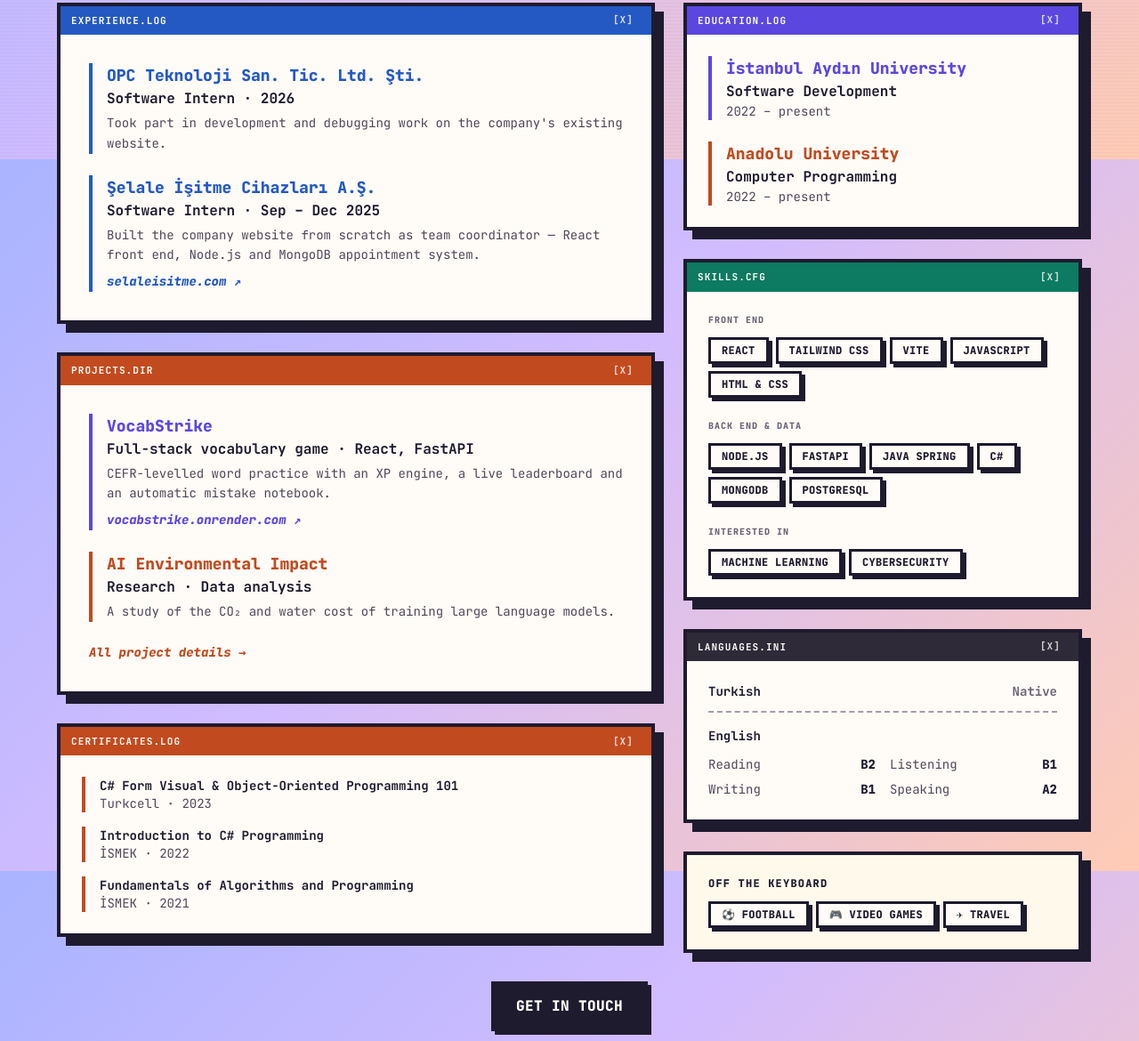
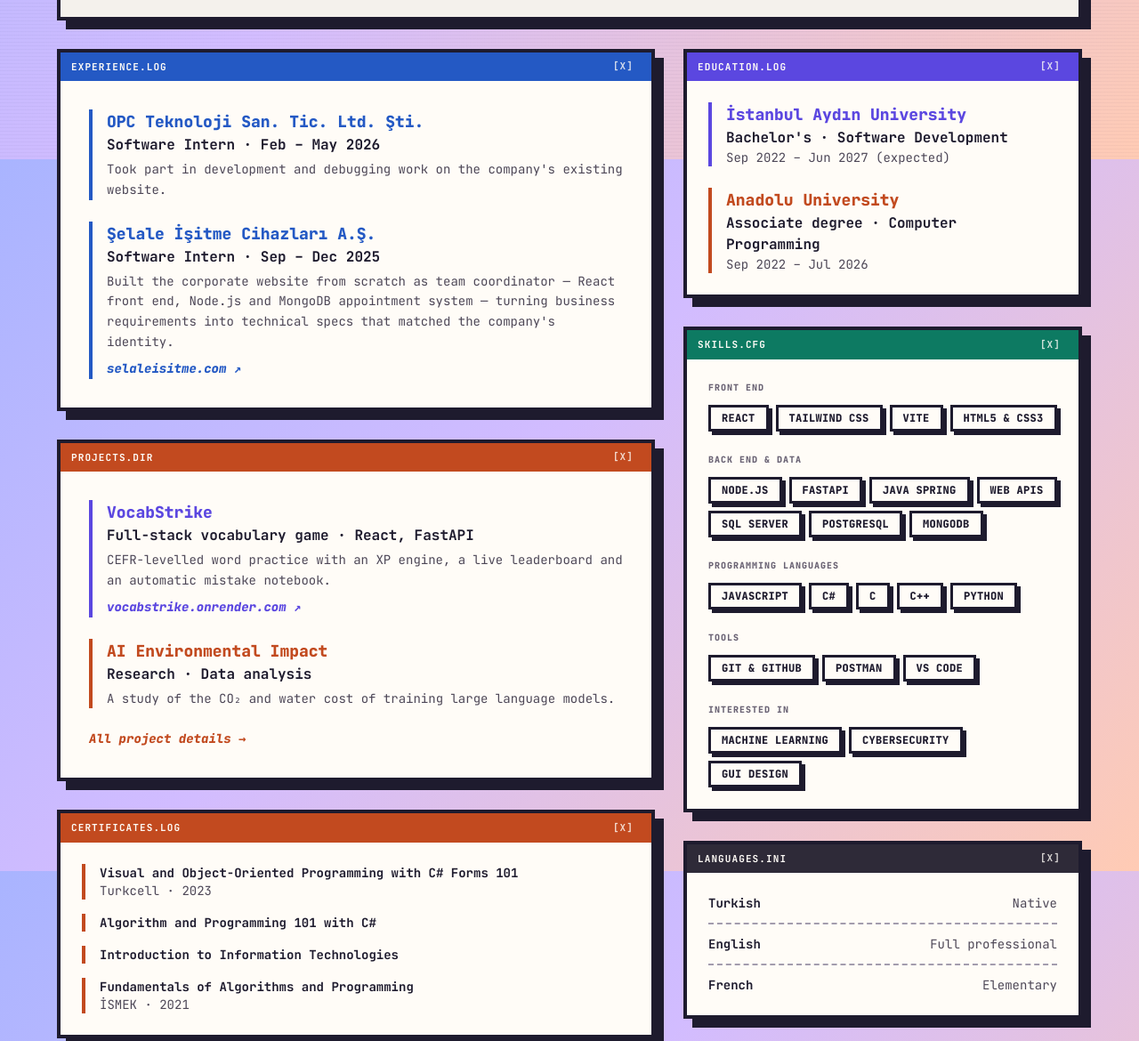
Before and after one commit to Yasin05-code/yasinkaya, a website: page cv.html in a window 1280 px wide. Shown: the part 621-1791 px from the top of the page at 89% size. Drawn offline with Linux system fonts and the light colour scheme.

Commit message:
Yeni CV eklendi; özgeçmiş ve ana sayfa bilgileri CV ile eşitlendi

```diff
--- a/cv.html
+++ b/cv.html
@@ -92,9 +92,10 @@
         </div>
         <div class="space-y-6 border-t-4 border-ink bg-gray-100 p-6 md:p-8">
             <p class="max-w-3xl leading-relaxed text-gray-700">
-                Third-year student at <span class="no-case font-bold text-ink">İstanbul Aydın University</span>, focused on
-                full-stack solutions. I use the React and Node.js ecosystems in the client projects I build, and I keep
-                up with machine learning and cybersecurity on the side.
+                Final-year Software Development student at <span class="no-case font-bold text-ink">İstanbul Aydın University</span>,
+                building scalable, user-centric web applications with clean code and modern design. I use the React and
+                Node.js ecosystems in client projects and keep up with machine learning and cybersecurity on the side.
+                Currently looking for an internship with a professional team.
             </p>
             <dl class="grid max-w-xl grid-cols-3 gap-3 text-center">
                 <div class="border-[3px] border-ink bg-paper p-3 shadow-win-xs">
@@ -107,7 +108,7 @@
                 </div>
                 <div class="border-[3px] border-ink bg-paper p-3 shadow-win-xs">
                     <dt class="text-[10px] font-black uppercase tracking-widest text-gray-600">Certificates</dt>
-                    <dd class="text-xl font-black">3</dd>
+                    <dd class="text-xl font-black">4</dd>
                 </div>
             </dl>
         </div>
@@ -127,7 +128,7 @@
                 <div class="space-y-6 p-6 md:p-8">
                     <div class="border-l-4 border-client pl-4">
                         <h2 class="no-case text-lg font-black text-client">OPC Teknoloji San. Tic. Ltd. Şti.</h2>
-                        <p class="font-bold">Software Intern · 2026</p>
+                        <p class="font-bold">Software Intern · Feb – May 2026</p>
                         <p class="mt-1 text-sm leading-relaxed text-gray-700">
                             Took part in development and debugging work on the company's existing website.
                         </p>
@@ -136,8 +137,9 @@
                         <h2 class="no-case text-lg font-black text-client">Şelale İşitme Cihazları A.Ş.</h2>
                         <p class="font-bold">Software Intern · Sep – Dec 2025</p>
                         <p class="mt-1 text-sm leading-relaxed text-gray-700">
-                            Built the company website from scratch as team coordinator — React front end,
-                            Node.js and MongoDB appointment system.
+                            Built the corporate website from scratch as team coordinator — React front end,
+                            Node.js and MongoDB appointment system — turning business requirements into technical specs
+                            that matched the company's identity.
                         </p>
                         <a href="https://selaleisitme.com/" target="_blank" rel="noopener noreferrer" class="mt-2 inline-block text-sm font-bold italic text-client hover:underline">selaleisitme.com ↗</a>
                     </div>
@@ -178,12 +180,14 @@
                 </div>
                 <ul class="space-y-4 p-6 text-sm">
                     <li class="border-l-4 border-research pl-4">
-                        <p class="font-bold">C# Form Visual &amp; Object-Oriented Programming 101</p>
+                        <p class="font-bold">Visual and Object-Oriented Programming with C# Forms 101</p>
                         <p class="text-gray-700">Turkcell · 2023</p>
                     </li>
                     <li class="border-l-4 border-research pl-4">
-                        <p class="font-bold">Introduction to C# Programming</p>
-                        <p class="text-gray-700">İSMEK · 2022</p>
+                        <p class="font-bold">Algorithm and Programming 101 with C#</p>
+                    </li>
+                    <li class="border-l-4 border-research pl-4">
+                        <p class="font-bold">Introduction to Information Technologies</p>
                     </li>
                     <li class="border-l-4 border-research pl-4">
                         <p class="font-bold">Fundamentals of Algorithms and Programming</p>
@@ -205,13 +209,13 @@
                 <div class="space-y-6 p-6">
                     <div class="border-l-4 border-personal pl-4">
                         <h2 class="no-case text-lg font-black text-personal">İstanbul Aydın University</h2>
-                        <p class="font-bold">Software Development</p>
-                        <p class="text-sm text-gray-700">2022 – present</p>
+                        <p class="font-bold">Bachelor's · Software Development</p>
+                        <p class="text-sm text-gray-700">Sep 2022 – Jun 2027 (expected)</p>
                     </div>
                     <div class="border-l-4 border-research pl-4">
                         <h2 class="no-case text-lg font-black text-research">Anadolu University</h2>
-                        <p class="font-bold">Computer Programming</p>
-                        <p class="text-sm text-gray-700">2022 – present</p>
+                        <p class="font-bold">Associate degree · Computer Programming</p>
+                        <p class="text-sm text-gray-700">Sep 2022 – Jul 2026</p>
                     </div>
                 </div>
             </section>
@@ -229,8 +233,7 @@
                             <span class="badge hover:bg-personal-100">React</span>
                             <span class="badge hover:bg-rose-100">Tailwind CSS</span>
                             <span class="badge hover:bg-personal-100">Vite</span>
-                            <span class="badge hover:bg-sun-100">JavaScript</span>
-                            <span class="badge hover:bg-research-100">HTML &amp; CSS</span>
+                            <span class="badge hover:bg-research-100">HTML5 &amp; CSS3</span>
                         </div>
                     </div>
                     <div>
@@ -239,9 +242,28 @@
                             <span class="badge hover:bg-contact-100">Node.js</span>
                             <span class="badge hover:bg-client-100">FastAPI</span>
                             <span class="badge hover:bg-research-100">Java Spring</span>
-                            <span class="badge hover:bg-client-100">C#</span>
-                            <span class="badge hover:bg-sun-100">MongoDB</span>
+                            <span class="badge hover:bg-sun-100">Web APIs</span>
+                            <span class="badge hover:bg-client-100">SQL Server</span>
                             <span class="badge hover:bg-client-100">PostgreSQL</span>
+                            <span class="badge hover:bg-contact-100">MongoDB</span>
+                        </div>
+                    </div>
+                    <div>
+                        <p class="mb-3 text-[10px] font-black uppercase tracking-widest text-gray-600">Programming languages</p>
+                        <div class="flex flex-wrap gap-2">
+                            <span class="badge hover:bg-sun-100">JavaScript</span>
+                            <span class="badge hover:bg-personal-100">C#</span>
+                            <span class="badge hover:bg-client-100">C</span>
+                            <span class="badge hover:bg-client-100">C++</span>
+                            <span class="badge hover:bg-sun-100">Python</span>
+                        </div>
+                    </div>
+                    <div>
+                        <p class="mb-3 text-[10px] font-black uppercase tracking-widest text-gray-600">Tools</p>
+                        <div class="flex flex-wrap gap-2">
+                            <span class="badge hover:bg-rose-100">Git &amp; GitHub</span>
+                            <span class="badge hover:bg-research-100">Postman</span>
+                            <span class="badge hover:bg-client-100">VS Code</span>
                         </div>
                     </div>
                     <div>
@@ -249,6 +271,7 @@
                         <div class="flex flex-wrap gap-2">
                             <span class="badge hover:bg-personal-100">Machine Learning</span>
                             <span class="badge hover:bg-rose-100">Cybersecurity</span>
+                            <span class="badge hover:bg-sun-100">GUI Design</span>
                         </div>
                     </div>
                 </div>
@@ -260,20 +283,17 @@
                     <span>LANGUAGES.INI</span>
                     <button type="button" data-win-close aria-label="Close this window" class="win-close">[X]</button>
                 </div>
-                <div class="space-y-4 p-6 text-sm">
-                    <p class="flex justify-between gap-4 border-b-2 border-dashed border-gray-400 pb-3 font-bold">
-                        <span>Turkish</span><span class="text-gray-600">Native</span>
-                    </p>
-                    <div>
-                        <p class="mb-3 font-bold">English</p>
-                        <dl class="grid grid-cols-2 gap-x-4 gap-y-2 text-gray-700">
-                            <div class="flex justify-between"><dt>Reading</dt><dd class="font-black text-ink">B2</dd></div>
-                            <div class="flex justify-between"><dt>Listening</dt><dd class="font-black text-ink">B1</dd></div>
-                            <div class="flex justify-between"><dt>Writing</dt><dd class="font-black text-ink">B1</dd></div>
-                            <div class="flex justify-between"><dt>Speaking</dt><dd class="font-black text-ink">A2</dd></div>
-                        </dl>
+                <dl class="space-y-3 p-6 text-sm">
+                    <div class="flex justify-between gap-4 border-b-2 border-dashed border-gray-400 pb-3">
+                        <dt class="font-bold">Turkish</dt><dd class="text-gray-700">Native</dd>
                     </div>
-                </div>
+                    <div class="flex justify-between gap-4 border-b-2 border-dashed border-gray-400 pb-3">
+                        <dt class="font-bold">English</dt><dd class="text-gray-700">Full professional</dd>
+                    </div>
+                    <div class="flex justify-between gap-4">
+                        <dt class="font-bold">French</dt><dd class="text-gray-700">Elementary</dd>
+                    </div>
+                </dl>
             </section>
 
             <!-- Ilgi alanlari -->
```
Also changed, not shown: index.html (+4 -4 lines), assets/tailwind.css, 1 other file.
